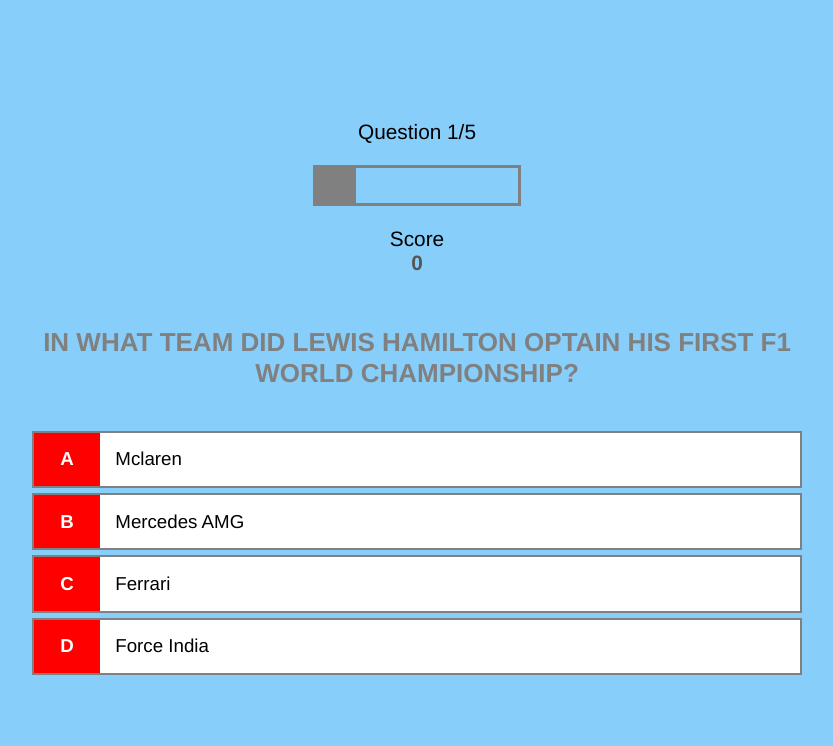
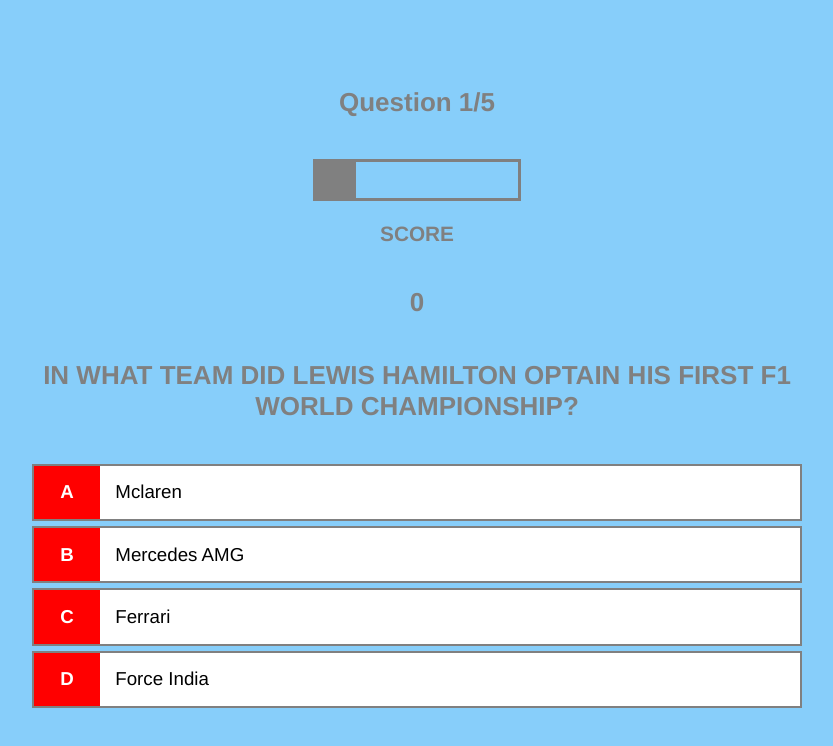
Before and after one commit to JacquesIversen/Portfolio2, a plain HTML site: page game.html in a window 1280 px wide. Shown: the whole page, without its empty margins (223-1056 px from the left). Drawn offline with Linux system fonts and the light colour scheme.

Commit message:
Done for handin.

```diff
--- a/assets/css/style.css
+++ b/assets/css/style.css
@@ -165,6 +165,13 @@ h1 > span {
     background-color: gray;
     width: 0%;
 }
+#progressText, #score {
+    font-size: 2.5rem;
+    margin-bottom: 4rem;
+    font-weight: 700;
+    color: gray;
+  }
+
 
 
 /* Highscore Page */
--- a/game.html
+++ b/game.html
@@ -18,7 +18,7 @@
             </div>
           </div>
           <div id="hud-item">
-            <p class="hud-prefix">Score</p>
+            <h2 class="hud-prefix">Score</h2>
             <h1 class="hud-main-text" id="score">0</h1>
           </div>
         </div>
```
Also changed, not shown: end.html (+1 -1 lines).
